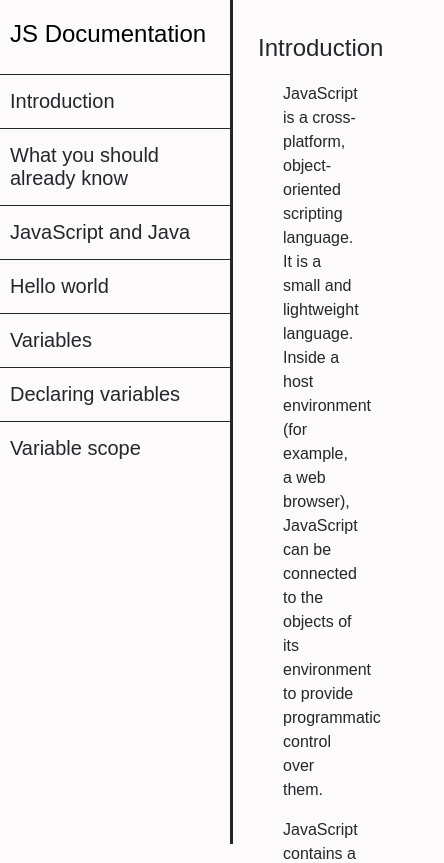
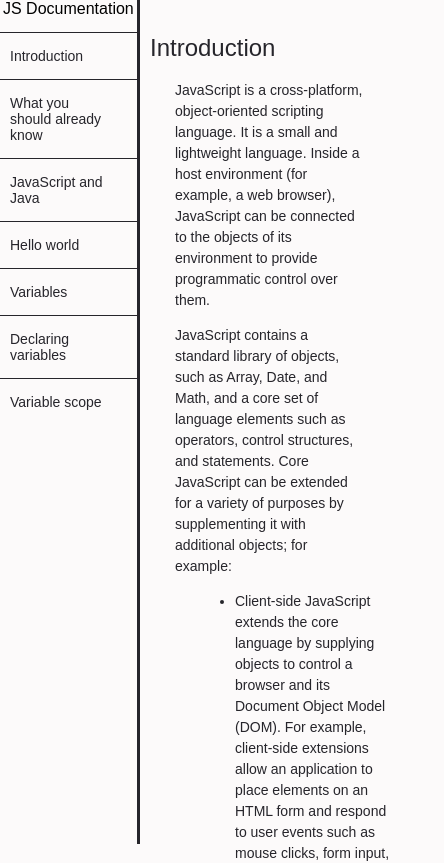
Before and after one commit to AlexanderEl783/Tech_doc_page, a plain HTML site: page index.html in a window 390 px wide. Shown: the top 863 px of the page, 444 px wide, since content can reach past the window. Drawn offline with Linux system fonts and the light colour scheme.

Commit message:
added @media settings

```diff
--- a/styles.css
+++ b/styles.css
@@ -2,6 +2,8 @@ body {
   background-color: #fcfafa;
   font-family: Arial, sans-serif;
   min-width: 290px;
+  padding: 0;
+  margin: 0;
 }
 
 header {
@@ -71,6 +73,7 @@ code {
 
 .main-section {
 margin-left: 350px;
+font-size: 16px;
 }
 
 .main-section > ul {
@@ -82,15 +85,29 @@ margin-left: 45px;
   margin-top: 10px;
 }
 
-@media (max-width: 700px) {
+@media only screen and (max-width: 800px) {
   #navbar {
-    min-width: 230px;
+    min-width: 100px;
+    font-size: 14px;
   }
+
+  #navbar header {
+    font-size: 16px;
+    padding: 0 3px;
+  }
+
   .nav-link {
-    width: 200px;
+    width: 100px;
+    font-size: 14px;
   }
 
   .main-section {
     margin-left: 250px;
+    font-size: 14px;
+    margin-left: 150px;
+  }
+
+  .main-section > ul > li {
+    margin-top: 5px;
   }
 }
```
